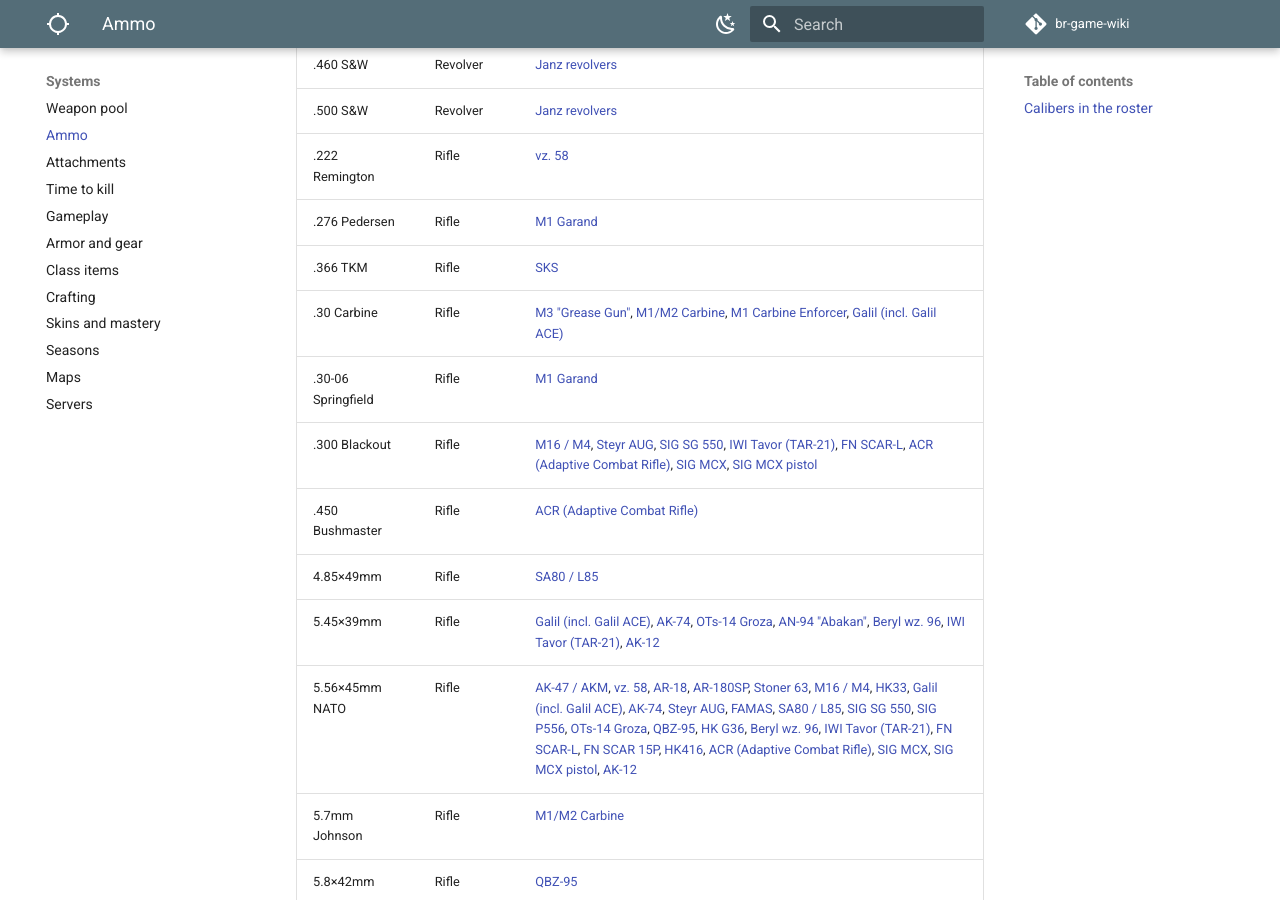
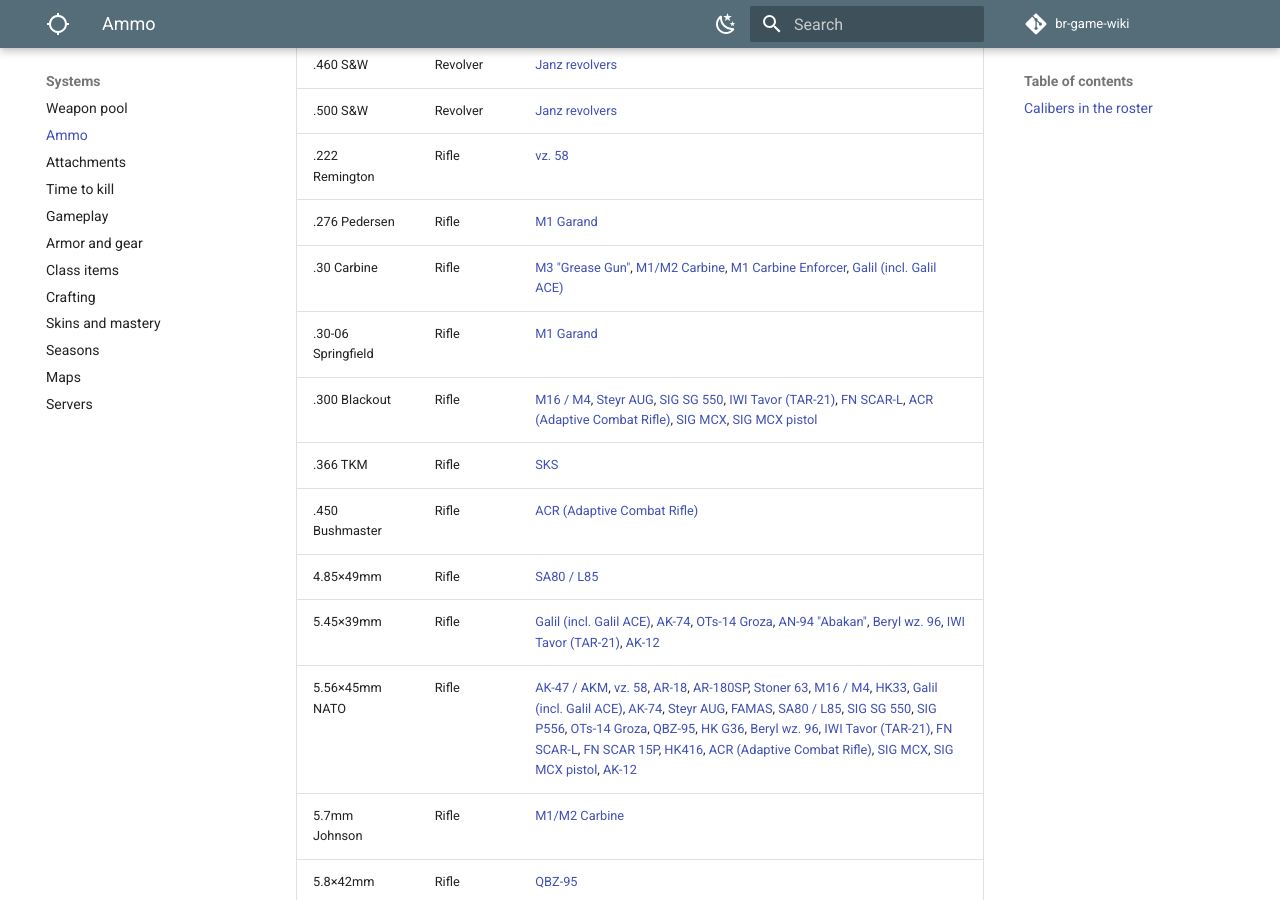
Before and after one commit to DerrickSpartan1/br-game-wiki, an MkDocs documentation site: the page built from docs/systems/ammo.md, in a window 1280 px wide and 900 px high, scrolled down 3126 px. Built offline with MkDocs 1.6.1 and Material for MkDocs 9.7.7, drawn with Linux system fonts in a browser that asks for light colours; comment, search, counter and statistics services are not loaded.

Commit message:
Sort .366 TKM in the caliber table
Co-Authored-By: Claude Opus 5.5 <noreply@anthropic.com>
Claude-Session: https://claude.ai/code/session_01LAp2s4euUjj6HZthupXLj4

```diff
--- a/docs/systems/ammo.md
+++ b/docs/systems/ammo.md
@@ -52,10 +52,10 @@ Every cartridge that at least one roster gun or version fires. Many appear only
 | .500 S&W | Revolver | [Janz revolvers](../weapons/pistols/janz.md) |
 | .222 Remington | Rifle | [vz. 58](../weapons/assault-rifles/vz-58.md) |
 | .276 Pedersen | Rifle | [M1 Garand](../weapons/battle-rifles/m1-garand.md) |
-| .366 TKM | Rifle | [SKS](../weapons/battle-rifles/sks.md) |
 | .30 Carbine | Rifle | [M3 "Grease Gun"](../weapons/smgs/m3-grease-gun.md), [M1/M2 Carbine](../weapons/assault-rifles/m1-m2-carbine.md), [M1 Carbine Enforcer](../weapons/pistols/m1-carbine-enforcer.md), [Galil (incl. Galil ACE)](../weapons/assault-rifles/galil.md) |
 | .30-06 Springfield | Rifle | [M1 Garand](../weapons/battle-rifles/m1-garand.md) |
 | .300 Blackout | Rifle | [M16 / M4](../weapons/assault-rifles/m16-m4.md), [Steyr AUG](../weapons/assault-rifles/steyr-aug.md), [SIG SG 550](../weapons/assault-rifles/sg-550.md), [IWI Tavor (TAR-21)](../weapons/assault-rifles/tavor.md), [FN SCAR-L](../weapons/assault-rifles/scar-l.md), [ACR (Adaptive Combat Rifle)](../weapons/assault-rifles/acr.md), [SIG MCX](../weapons/assault-rifles/sig-mcx.md), [SIG MCX pistol](../weapons/pistols/sig-mcx-pistol.md) |
+| .366 TKM | Rifle | [SKS](../weapons/battle-rifles/sks.md) |
 | .450 Bushmaster | Rifle | [ACR (Adaptive Combat Rifle)](../weapons/assault-rifles/acr.md) |
 | 4.85×49mm | Rifle | [SA80 / L85](../weapons/assault-rifles/sa80.md) |
 | 5.45×39mm | Rifle | [Galil (incl. Galil ACE)](../weapons/assault-rifles/galil.md), [AK-74](../weapons/assault-rifles/ak-74.md), [OTs-14 Groza](../weapons/assault-rifles/ots-14-groza.md), [AN-94 "Abakan"](../weapons/assault-rifles/an-94.md), [Beryl wz. 96](../weapons/assault-rifles/beryl.md), [IWI Tavor (TAR-21)](../weapons/assault-rifles/tavor.md), [AK-12](../weapons/assault-rifles/ak-12.md) |
```
